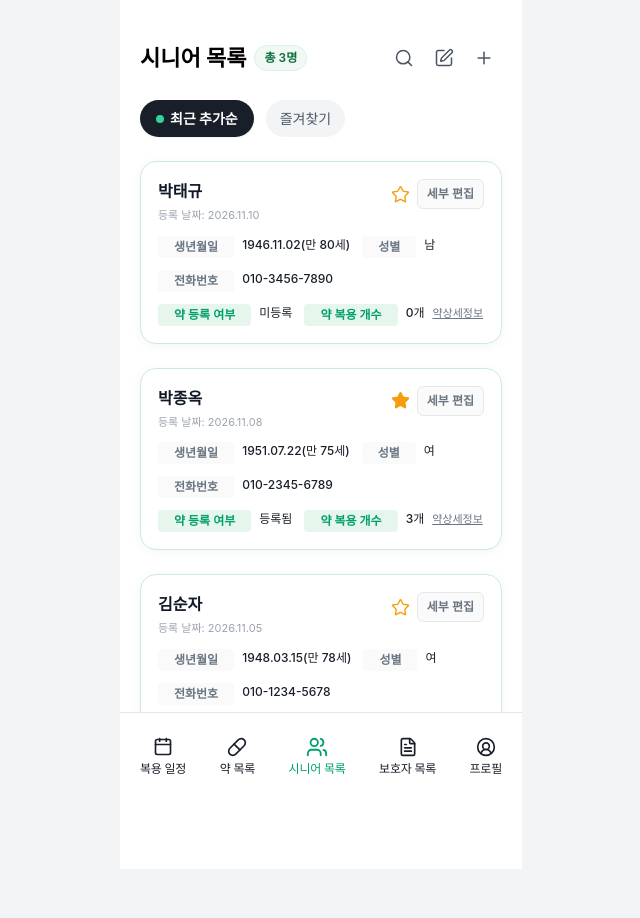
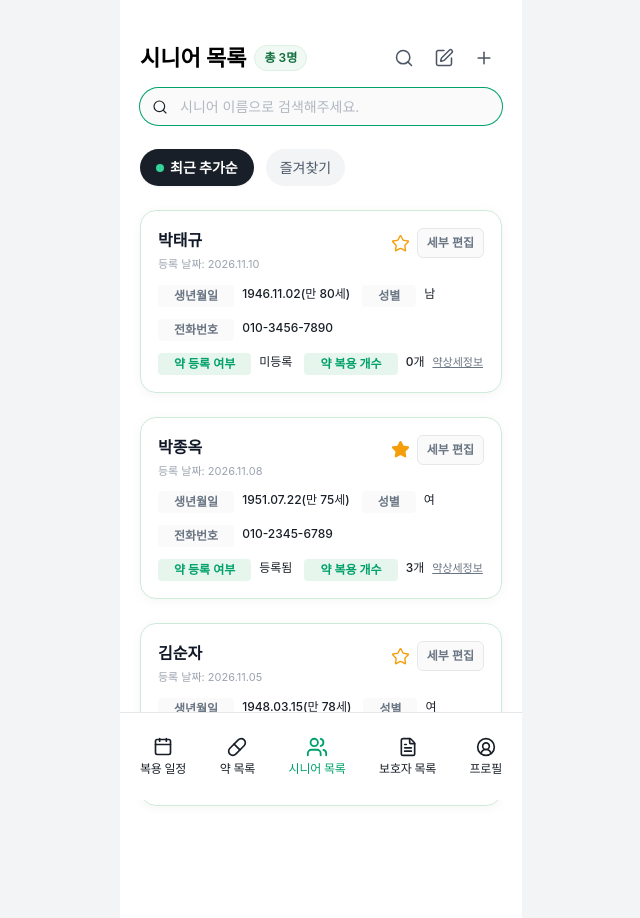
Before and after one commit to Line4Thon-Team24/TTAREUREUNG-CLIENT, a React (Vite) app: page /seniors in a window 1280 px wide. Both pictures are taken after a click on the button 723 px from the left and 58 px from the top of the page. Shown: the whole page, without its empty margins (319-959 px from the left). Before the commit the page ends 869 px from the top, so only its background shows below. Built offline with nearby package versions, Linux system fonts and the light colour scheme; a web font is replaced by a local one.

Commit message:
feat: 시니어 목록 및 목록 편집 이름 검색 구현

```diff
--- a/src/pages/guardian/seniors/SeniorListPage.tsx
+++ b/src/pages/guardian/seniors/SeniorListPage.tsx
@@ -3,12 +3,14 @@ import { useNavigate } from 'react-router-dom';
 import { Plus, Search, SquarePen } from 'lucide-react';
 import EmptyState from '@/components/common/EmptyState';
 import FilterChips from '@/components/common/FilterChips';
+import SearchField from '@/components/common/SearchField';
 import SeniorCard from '@/components/seniors/SeniorCard';
 import { getMedicines } from '@/mocks/medicines';
 import { getSeniors, toggleFavorite } from '@/mocks/seniors';
+import { filterByName } from '@/utils/nameSearch';
 
 const ICON_BUTTON_CLASS =
-  'flex size-9 items-center justify-center rounded-full text-[#4B5563] transition-colors active:bg-[#F2F4F6]';
+  'flex size-9 items-center justify-center rounded-full text-[#4B5563] transition-colors active:bg-[#F2F4F6] disabled:text-[#D1D6DB]';
 
 type Filter = 'recent' | 'favorite';
 
@@ -21,11 +23,20 @@ const SeniorListPage = () => {
   const navigate = useNavigate();
   const [seniors, setSeniors] = useState(getSeniors);
   const [filter, setFilter] = useState<Filter>('recent');
+  const [isSearching, setIsSearching] = useState(false);
+  const [keyword, setKeyword] = useState('');
+
+  const hasSenior = seniors.length > 0;
 
   // 최근 추가순 정렬 (즐겨찾기는 그중 별 표시한 시니어만)
-  const visibleSeniors = seniors
+  const visibleSeniors = filterByName(seniors, keyword)
     .filter((senior) => filter === 'recent' || senior.isFavorite)
     .sort((a, b) => b.registeredAt.localeCompare(a.registeredAt));
+
+  const toggleSearch = () => {
+    setIsSearching((prev) => !prev);
+    setKeyword('');
+  };
 
   const handleToggleFavorite = (id: number) => {
     toggleFavorite(id);
@@ -42,10 +53,12 @@ const SeniorListPage = () => {
           </span>
         </div>
         <div className="flex items-center gap-1">
-          {/* 검색은 이름 검색 작업 때 연결 */}
           <button
             type="button"
             aria-label="시니어 검색"
+            aria-pressed={isSearching}
+            disabled={!hasSenior}
+            onClick={toggleSearch}
             className={ICON_BUTTON_CLASS}
           >
             <Search size={20} strokeWidth={1.83} aria-hidden />
@@ -69,11 +82,23 @@ const SeniorListPage = () => {
         </div>
       </header>
 
-      {seniors.length > 0 && (
+      {isSearching && hasSenior && (
+        <div className="px-5 pb-3">
+          <SearchField
+            value={keyword}
+            onChange={setKeyword}
+            placeholder="시니어 이름으로 검색해주세요."
+            aria-label="시니어 검색"
+            autoFocus
+          />
+        </div>
+      )}
+
+      {hasSenior && (
         <FilterChips options={FILTERS} value={filter} onChange={setFilter} />
       )}
 
-      {seniors.length === 0 ? (
+      {!hasSenior ? (
         <div className="flex flex-1 items-center justify-center">
           <EmptyState
             message="등록된 시니어가 없어요!"
@@ -83,7 +108,9 @@ const SeniorListPage = () => {
         </div>
       ) : visibleSeniors.length === 0 ? (
         <p className="flex flex-1 items-center justify-center text-[14px] text-[#6B7684]">
-          즐겨찾기한 시니어가 없어요.
+          {keyword.trim()
+            ? '검색 결과가 없어요.'
+            : '즐겨찾기한 시니어가 없어요.'}
         </p>
       ) : (
         <ul className="flex flex-col gap-6 px-5 pt-3 pb-6">
--- a/src/pages/guardian/seniors/SeniorManagePage.tsx
+++ b/src/pages/guardian/seniors/SeniorManagePage.tsx
@@ -3,10 +3,12 @@ import { Navigate, useNavigate } from 'react-router-dom';
 import { Search } from 'lucide-react';
 import Button from '@/components/common/Button';
 import ConfirmModal from '@/components/common/ConfirmModal';
+import SearchField from '@/components/common/SearchField';
 import StepHeader from '@/components/common/StepHeader';
 import SeniorCard from '@/components/seniors/SeniorCard';
 import { getMedicines } from '@/mocks/medicines';
 import { deleteSeniors, getSeniors } from '@/mocks/seniors';
+import { filterByName } from '@/utils/nameSearch';
 
 const SeniorManagePage = () => {
   const navigate = useNavigate();
@@ -16,14 +18,18 @@ const SeniorManagePage = () => {
   );
   const [selectedIds, setSelectedIds] = useState<number[]>([]);
   const [isConfirmOpen, setIsConfirmOpen] = useState(false);
+  const [isSearching, setIsSearching] = useState(false);
+  const [keyword, setKeyword] = useState('');
 
   // 편집할 시니어가 없으면 목록으로
   if (seniors.length === 0) {
     return <Navigate to="/seniors" replace />;
   }
 
-  const allIds = seniors.map(({ id }) => id);
-  const isAllSelected = allIds.every((id) => selectedIds.includes(id));
+  const visibleSeniors = filterByName(seniors, keyword);
+  const visibleIds = visibleSeniors.map(({ id }) => id);
+  const isAllSelected =
+    visibleIds.length > 0 && visibleIds.every((id) => selectedIds.includes(id));
 
   const toggleSenior = (id: number) => {
     setSelectedIds((prev) =>
@@ -31,7 +37,19 @@ const SeniorManagePage = () => {
     );
   };
 
-  const toggleAll = () => setSelectedIds(isAllSelected ? [] : allIds);
+  // 전체 선택은 지금 보이는(검색된) 시니어 기준
+  const toggleAll = () => {
+    setSelectedIds((prev) =>
+      isAllSelected
+        ? prev.filter((id) => !visibleIds.includes(id))
+        : [...new Set([...prev, ...visibleIds])]
+    );
+  };
+
+  const toggleSearch = () => {
+    setIsSearching((prev) => !prev);
+    setKeyword('');
+  };
 
   const handleDelete = () => {
     deleteSeniors(selectedIds);
@@ -50,23 +68,42 @@ const SeniorManagePage = () => {
             type="checkbox"
             checked={isAllSelected}
             onChange={toggleAll}
+            disabled={visibleIds.length === 0}
             className="size-4 accent-[#01A16A]"
           />
           전체 선택
         </label>
-        {/* 검색은 이름 검색 작업 때 연결 */}
         <button
           type="button"
           aria-label="시니어 검색"
+          aria-pressed={isSearching}
+          onClick={toggleSearch}
           className="flex size-6 items-center justify-center text-[#4B5563]"
         >
           <Search size={16} strokeWidth={2} aria-hidden />
         </button>
       </div>
 
+      {isSearching && (
+        <div className="px-5 pb-1">
+          <SearchField
+            value={keyword}
+            onChange={setKeyword}
+            placeholder="시니어 이름으로 검색해주세요."
+            aria-label="시니어 검색"
+            autoFocus
+          />
+        </div>
+      )}
+
       <main className="min-h-0 flex-1 overflow-y-auto px-5 pt-3 pb-12">
+        {visibleSeniors.length === 0 ? (
+          <p className="pt-20 text-center text-[14px] text-[#6B7684]">
+            검색 결과가 없어요.
+          </p>
+        ) : (
           <ul className="flex flex-col gap-6">
-          {seniors.map((senior) => (
+            {visibleSeniors.map((senior) => (
               <li key={senior.id}>
                 <SeniorCard
                   senior={senior}
@@ -78,6 +115,7 @@ const SeniorManagePage = () => {
               </li>
             ))}
           </ul>
+        )}
       </main>
 
       <div className="z-10 flex shrink-0 gap-3 border-t border-[#E5E8EB] bg-white px-5 pt-4 pb-10">
```
Lines whose indentation alone changed are shown as unchanged.
